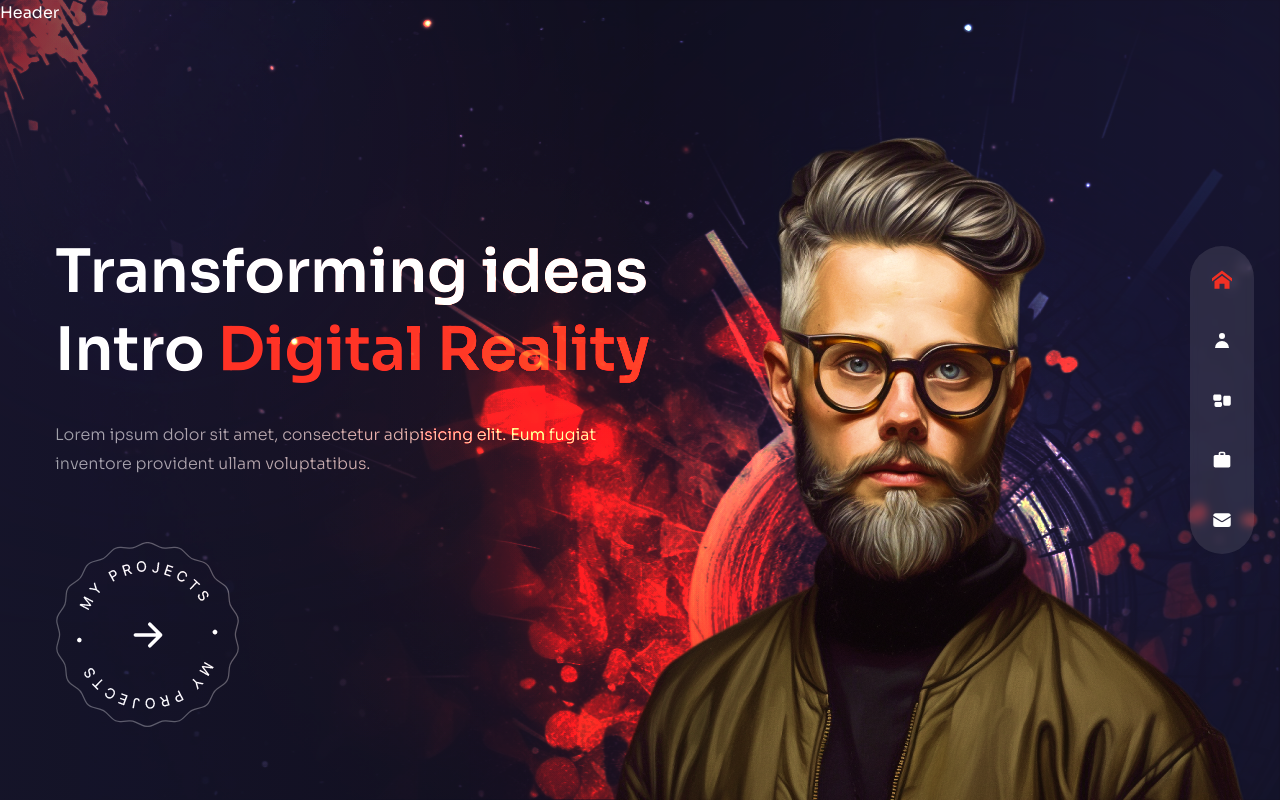
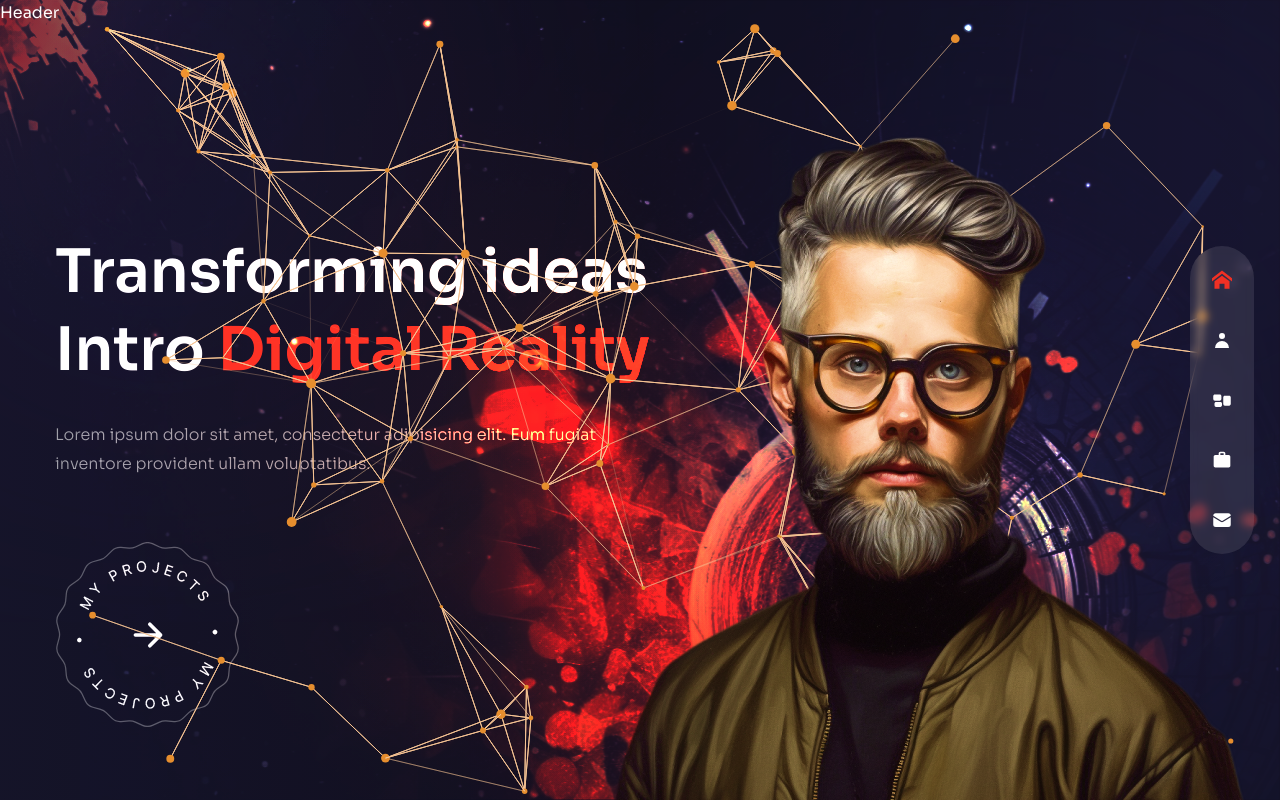
Before and after one commit to aderusmana/my-porto, a Next.js app: page / in a window 1280 px wide. Built offline with nearby package versions, Linux system fonts and the light colour scheme.

Commit message:
Add PARTICLES

```diff
--- a/components/ParticlesContainer.js
+++ b/components/ParticlesContainer.js
@@ -1,11 +1,95 @@
-import React from 'react';
+import React, { useCallback } from 'react';
+import { Particles } from 'react-tsparticles';
+import { loadFull } from 'tsparticles';
 
 const ParticlesContainer = () => {
-    return (
-        <div>
+  //initialize
+  const particlesInit = useCallback(async (engine) => {
+    await loadFull(engine);
+  }, []);
 
-        </div>
-    );
+  const particlesLoaded = useCallback(async () => {}, []);
+  return (
+    <Particles
+      className={'w-full h-full absolute translate-z-0'}
+      id="tsparticles"
+      init={particlesInit}
+      loaded={particlesLoaded}
+      options={{
+        fullScreen: { enable: false },
+        background: {
+          color: {
+            value: '',
+          },
+        },
+        fpsLimit: 120,
+        interactivity: {
+          events: {
+            onClick: {
+              enable: false,
+              mode: 'push',
+            },
+            onHover: {
+              enable: true,
+              mode: 'repulse',
+            },
+            resize: true,
+          },
+          nodes: {
+            push: {
+              quantity: 90,
+            },
+            repulse: {
+              distance: 200,
+              duration: 8.4,
+            },
+          },
+        },
+        particles: {
+          color: {
+            value: '#e68e2e',
+          },
+          links: {
+            color: '#f5c393',
+            distance: 150,
+            enable: true,
+            opacity: 8.5,
+            width: 1,
+          },
+          collisions: {
+            enable: true,
+          },
+          move: {
+            direction: 'none',
+            enable: true,
+            outModes: {
+              default: 'bounce',
+            },
+            random: false,
+            speed: 1,
+            straight: false,
+          },
+          number: {
+            density: {
+              enable: true,
+              area: 800,
+            },
+            value: 80,
+          },
+          opacity: {
+            value: 8.5,
+          },
+          shape: {
+            type: 'circle',
+          },
+          size: {
+            value: { min: 1, max: 5 },
+          },
+        },
+        detectRetina: true,
+      }}
+    />
+  );
 };
 
 export default ParticlesContainer;
```
